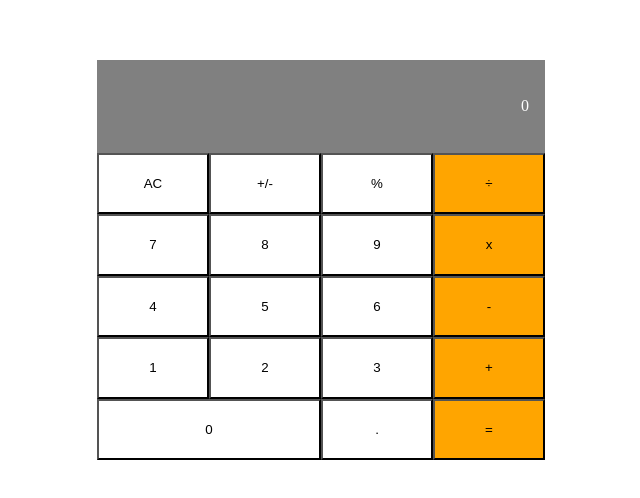
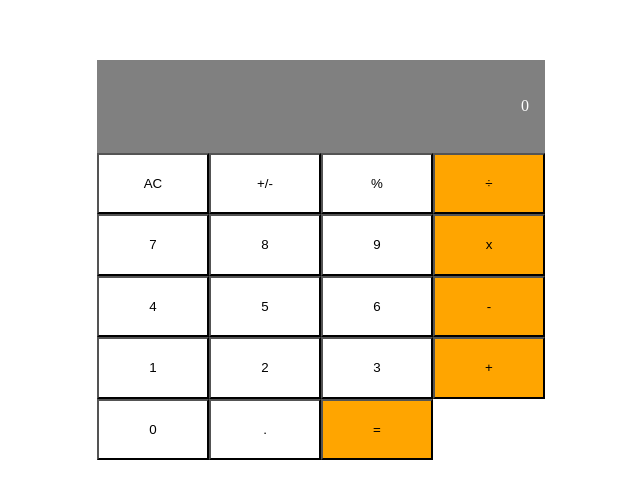
Before and after one commit to SamanAtashi/mathmagician, a React (Create React App) app: page / in a window 1280 px wide. Shown: the part 140-638 px from the top of the page, without its empty margins (319-959 px from the left). Built offline with nearby package versions, Linux system fonts and the light colour scheme.

Commit message:
import logic to Calculator component

```diff
--- a/src/Components/Calculator.js
+++ b/src/Components/Calculator.js
@@ -1,8 +1,40 @@
 import React, { Component } from 'react';
+import Calculate from '../logic/calculate';
 import './Calculator.css';
 
 class Calculator extends Component {
-list = [
+  constructor() {
+    super();
+    this.state = {
+      total: null,
+      next: null,
+      operation: null,
+      display: 0,
+    };
+  }
+
+    calcButton = (e) => {
+      const btnName = e.target.innerHTML;
+      const { total, next, operation } = Calculate(this.state, btnName);
+      if (btnName === 'AC') {
+        this.setState({
+          display: 0, total, next, operation,
+        });
+      } else if (btnName === '=') {
+        this.setState({
+          display: total, total, next, operation,
+        });
+      } else if (btnName === '+/-') {
+        this.setState({
+          display: next || total, total, next, operation,
+        });
+      } else {
+        this.setState((preState) => ({ display: btnName, ...Calculate(preState, btnName) }));
+      }
+    }
+
+    render() {
+      const list = [
         '1',
         '2',
         '3',
@@ -21,25 +53,26 @@ list = [
         '+',
         '-',
         '=',
+        '0',
       ];
 
-listItem = this.list.map((item, index) => (
+      const listItem = list.map((item, index) => (
         <li
           key={item.toString()}
           className={`calc-item o-${index + 1}`}
         >
-    <button type="button">{item}</button>
+          <button type="button" onClick={this.calcButton}>
+            {item}
+          </button>
         </li>
       ));
 
-render() {
+      const { display } = this.state;
+
       return (
         <ul className="d-flex">
-      <li className="calc-result d-flex o-0">0</li>
-      {this.listItem}
-      <li className="calc-item calc-zero o-19">
-        <button type="button">0</button>
-      </li>
+          <li className="calc-result d-flex o-0">{display}</li>
+          {listItem}
         </ul>
       );
     }
```
Also changed, not shown: src/logic/calculate.js (line endings or trailing spaces), src/logic/operate.js (line endings or trailing spaces). Lines whose indentation alone changed are shown as unchanged.
